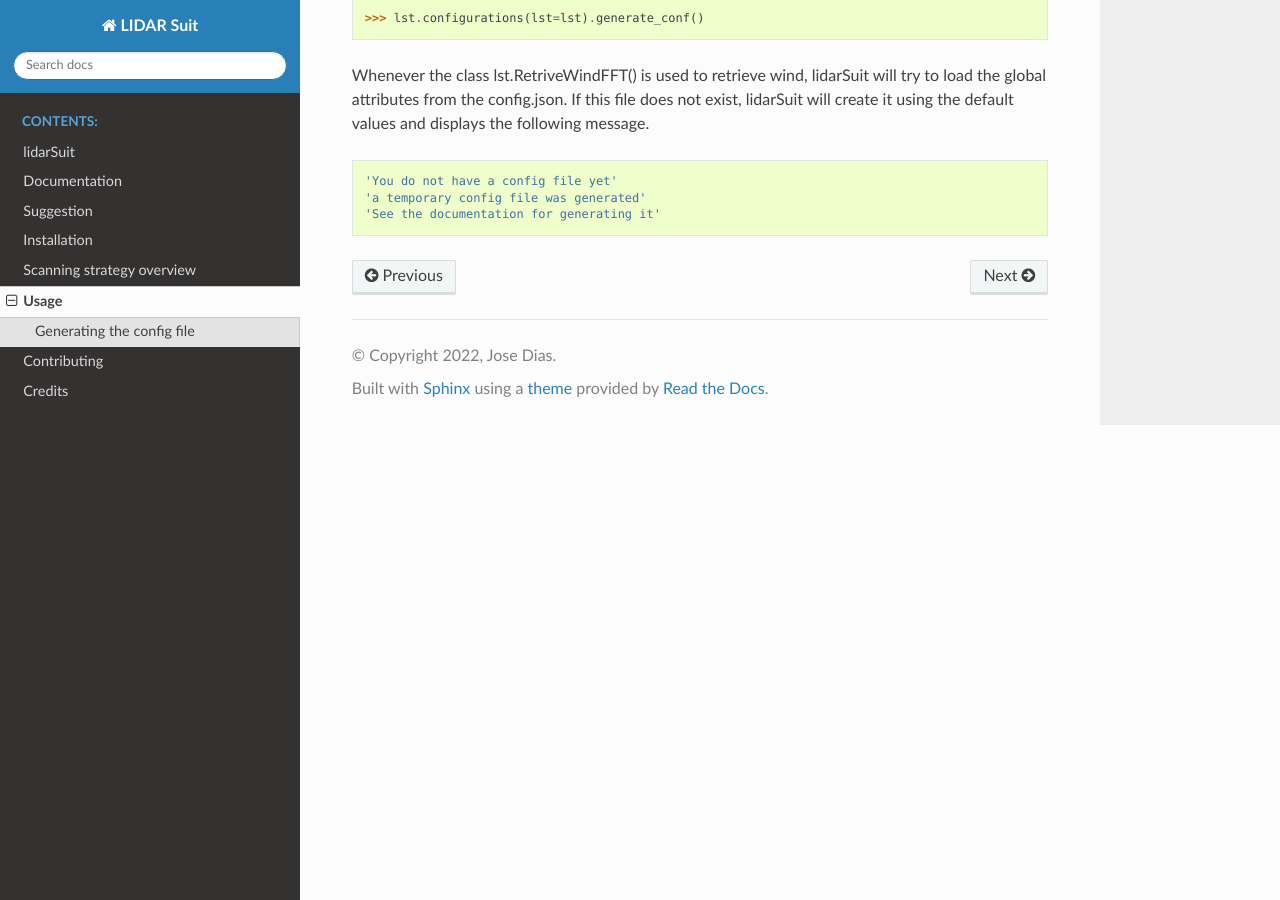
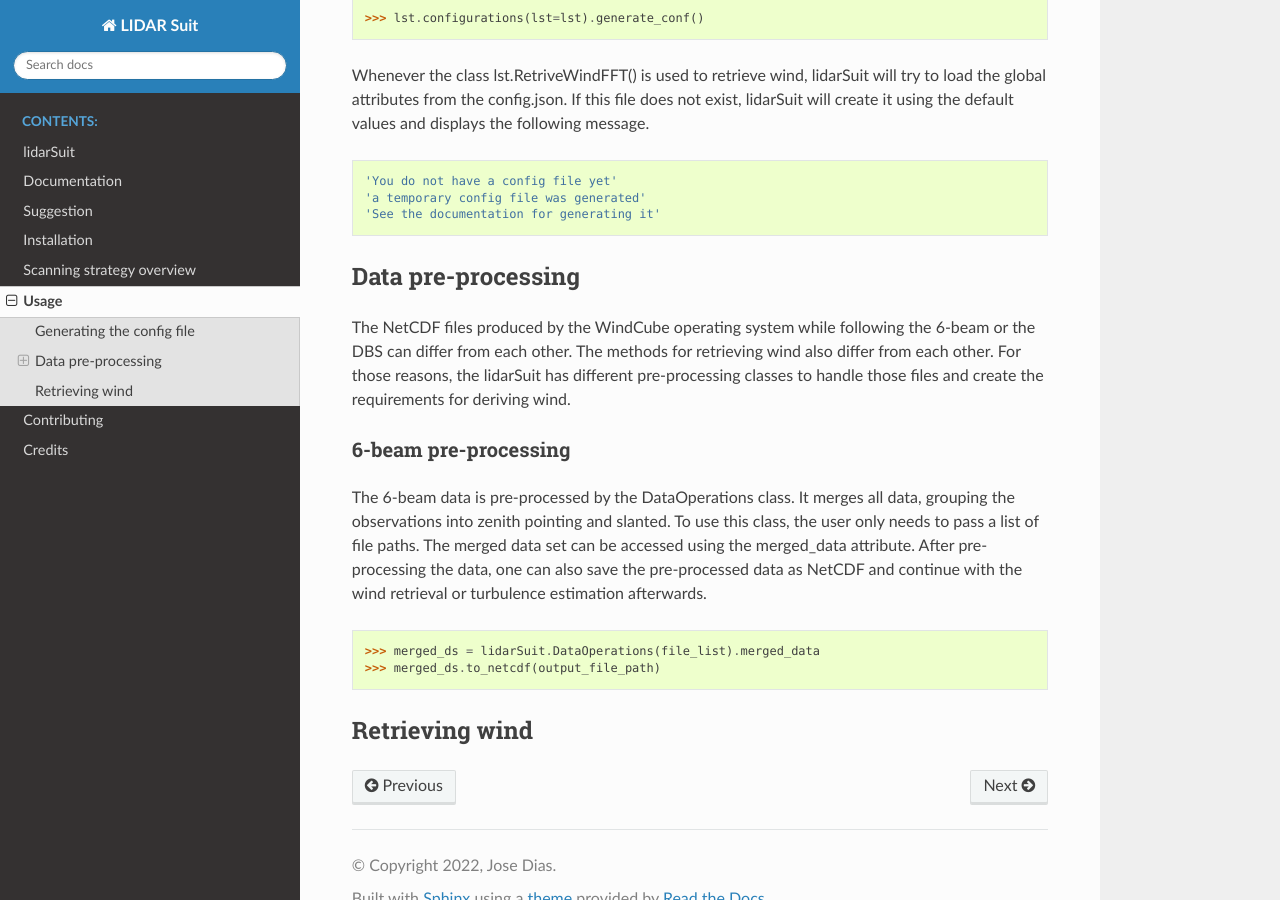
Before and after one commit to jdiasn/lidarwind, a Sphinx documentation site: the page built from docs/usage.rst, in a window 1280 px wide and 900 px high, scrolled down 686 px. Built offline with Sphinx 7.4.7 and the Read the Docs theme 2.0.0, drawn with Linux system fonts in a browser that asks for light colours; formulas are drawn with MathJax 3; pages that are not in the unit, such as notebooks, are missing from menus; the version number could not be read and is left out.

```diff
--- a/docs/usage.rst
+++ b/docs/usage.rst
@@ -39,3 +39,31 @@
     'You do not have a config file yet'
     'a temporary config file was generated'
     'See the documentation for generating it'
+
+
+
+-------------------
+Data pre-processing
+-------------------
+
+
+The NetCDF files produced by the WindCube operating system while following the 6-beam or the DBS can differ from each other. The methods for retrieving wind also differ from each other. For those reasons, the lidarSuit has different pre-processing classes to handle those files and create the requirements for deriving wind.
+
+
+
+6-beam pre-processing
+-------------------------
+
+
+The 6-beam data is pre-processed by the DataOperations class. It merges all data, grouping the observations into zenith pointing and slanted. To use this class, the user only needs to pass a list of file paths. The merged data set can be accessed using the merged_data attribute. After pre-processing the data, one can also save the pre-processed data as NetCDF and continue with the wind retrieval or turbulence estimation afterwards.
+
+.. code-block:: python
+
+    >>> merged_ds = lidarSuit.DataOperations(file_list).merged_data
+    >>> merged_ds.to_netcdf(output_file_path)
+
+
+
+---------------
+Retrieving wind
+---------------
```
Also changed, not shown: docs/overview.rst (line endings or trailing spaces).
